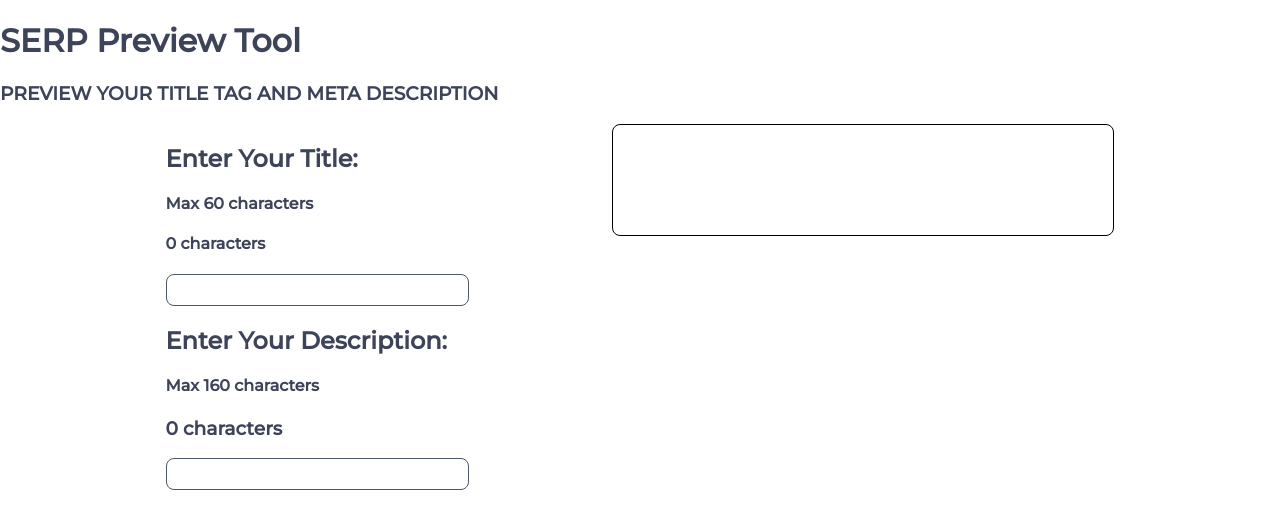
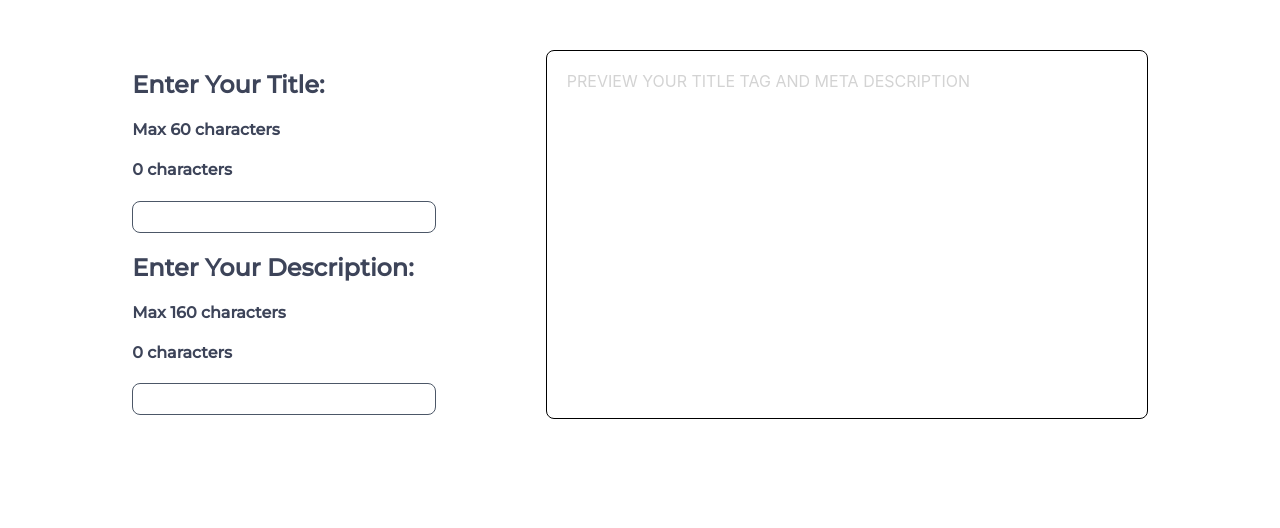
Before and after one commit to lindyem/title-tag-preview, a React (Create React App) app: page / in a window 1280 px wide. Shown: the top 528 px of the page. Built offline with nearby package versions, Linux system fonts and the light colour scheme.

Commit message:
Styles and spacing in display box

```diff
--- a/src/App.css
+++ b/src/App.css
@@ -3,26 +3,37 @@
   flex-direction: row;
   flex-wrap: wrap;
   justify-content: space-evenly;
+  margin-top: 50px;
 }
 .containerLeft {
   margin-bottom: 50px;
-}
-
-.containerRight {
 
 }
 
 .displayBox {
   border:  1px solid;
   border-radius: 8px;
-  width: 500px;
+  width: 600px;
+  height: 367px;
+  overflow-y: scroll;
+}
 
+.displayBox::-webkit-scrollbar {
+  display: none;
+}
+/* Hide scrollbar for IE, Edge and Firefox */
+.displayBox {
+  -ms-overflow-style: none;  /* IE and Edge */
+  scrollbar-width: none;  /* Firefox */
 }
 
 .text {
-  width: 450px;
   text-align: left;
-  padding:50px 0px 50px 0px;
+  padding: 50px 20px;
   word-wrap: break-word;
-  overflow: hidden;
 }
+
+.placeholder {
+  padding: 20px;
+  color: lightgray;
+}
--- a/src/App.js
+++ b/src/App.js
@@ -20,10 +20,6 @@ function App() {
 
   return (
     <Fragment>
-      <header>
-        <h1>SERP Preview Tool</h1>
-        <h3> PREVIEW YOUR TITLE TAG AND META DESCRIPTION </h3>
-      </header>
 
       <div className="container">
         <div className="containerLeft">
@@ -34,21 +30,21 @@ function App() {
 
           <h2>Enter Your Description:</h2>
             <h4>Max 160 characters</h4>
-              <h3>{ description.length} characters</h3>
+              <h4>{ description.length} characters</h4>
                 <Input showError={description.length > 160} changeHandler={handleDescriptionInput} label='description'/>
         </div>
 
         <div className="containerRight">
           <div className="displayBox">
-            <div className="text">
-              <div id="resultTitle">
-                <Title title={title}  />
-              </div>
-              <div id="resultDescription">
-                <Description description={description} />
-              </div>
+            {(title || description) ? (
+              <div className="text">
+                  <Title title={title}  />
+                  <Description description={description} />
 
-              </div>
+              </div> ) : (
+                <div className="placeholder">PREVIEW YOUR TITLE TAG AND META DESCRIPTION</div>
+              )
+              }
             </div>
            </div>
           </div>
--- a/src/components/Description.js
+++ b/src/components/Description.js
@@ -2,13 +2,11 @@ import '../input.css'
 
 function Description(props) {
   return (
-    <div className="container">
-      <div className="textRender">
-        {props.description.length > 160 && <i style={{ color: 'red' }} className="fa fa-exclamation-triangle"></i>}
-        <div className="resultsDescription" style={{
-          color: props.description.length > 160 && 'red' }}>
-          {props.description}
-        </div>
+    <div className="textRender">
+      {props.description.length > 160 && <i style={{ color: 'red' }} className="fa fa-exclamation-triangle"></i>}
+      <div className="resultsDescription" style={{
+        color: props.description.length > 160 && 'red' }}>
+        {props.description}
       </div>
     </div>
   )
--- a/src/components/Input.js
+++ b/src/components/Input.js
@@ -4,7 +4,7 @@ function Input({label, showError, changeHandler}) {
   return (
     <div>
       <input type="text" name={label} onChange={changeHandler}></input>
-          {showError && <div>error {label} too long</div>}
+          {showError && <div className="error">Error {label} too long</div>}
     </div>
   )
 }
--- a/src/components/Title.js
+++ b/src/components/Title.js
@@ -2,7 +2,6 @@ import '../input.css'
 
 function Title(props) {
   return (
-      <div className="container">
 
       <div className="textRender">
             <div className="faIcon">{props.title.length > 60 && <i style={{ color: 'red' }} className="fa fa-exclamation-triangle"></i>}
@@ -12,7 +11,6 @@ function Title(props) {
               {props.title}
             </div>
           </div>
-      </div>
   )
 }
 
--- a/src/input.css
+++ b/src/input.css
@@ -6,13 +6,9 @@ input {
   padding: 10px;
 }
 
-.container {
- display: flex;
-}
 
 .textRender {
 text-align: left;
-width: 350px;
 font-family: Arial, sans-serif;
 }
 
@@ -29,3 +25,8 @@ font-family: Arial, sans-serif;
   font-size: 13px;
   line-height: 1.4;
 }
+
+.error {
+  color: red;
+  margin-top: 5px;
+}
```
Also changed, not shown: 2 other files (tests, documents, lock files or other folders).
